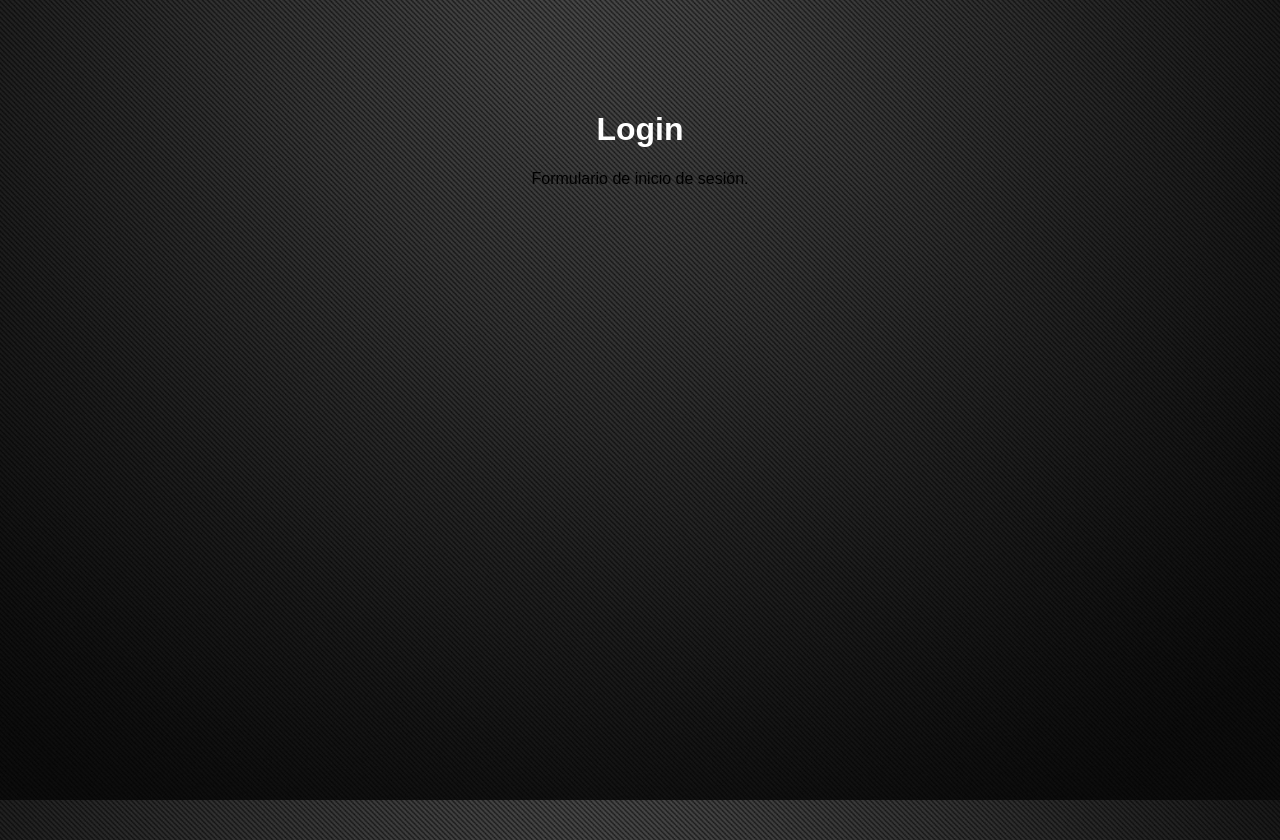
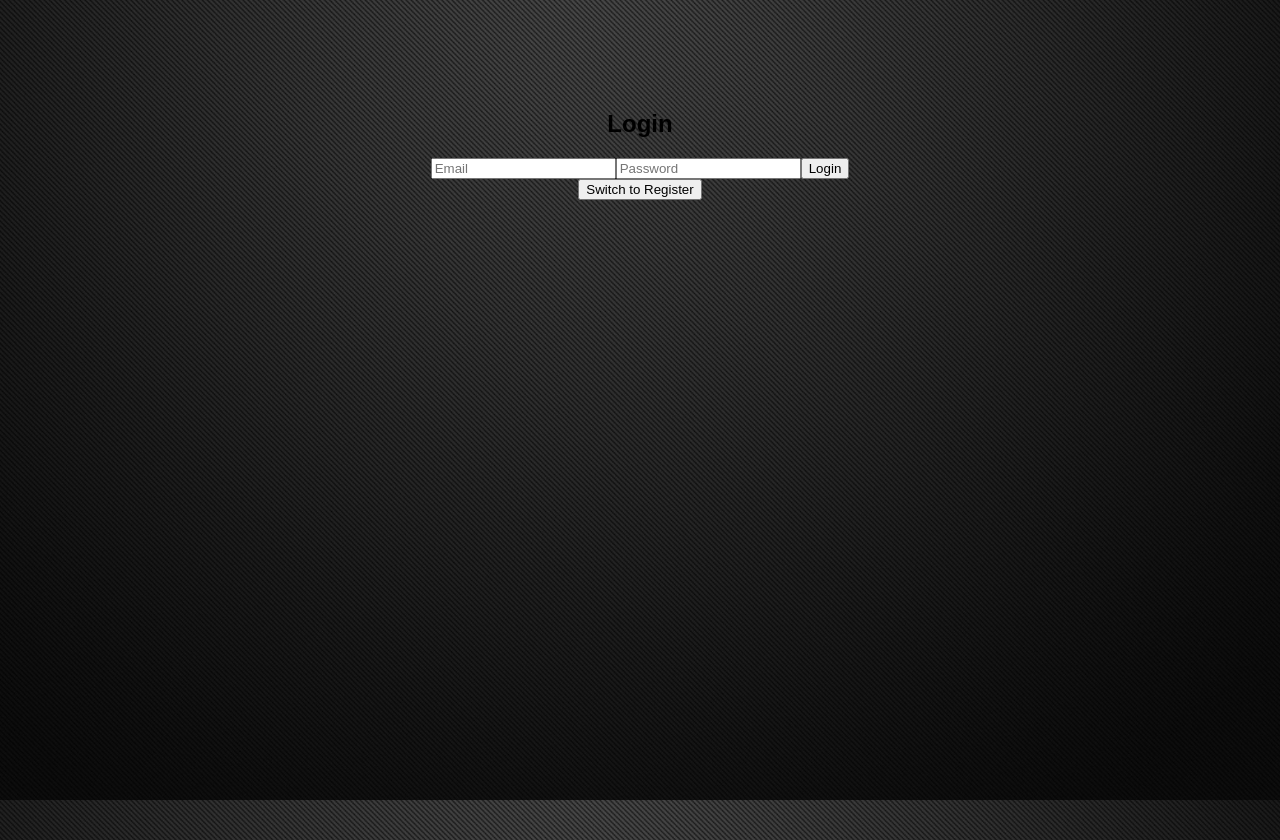
Before and after one commit to mariacamila1-coll/LM-New-World-fronted, a React (Create React App) app: page /login in a window 1280 px wide. Built offline with nearby package versions, Linux system fonts and the light colour scheme.

Commit message:
se añadió la fuancionalidad con base de datos para crear un nuevo usuario y hacer login si ya lo tiene creado

```diff
--- a/src/About.js
+++ b/src/About.js
@@ -1,4 +1,3 @@
-// src/About.js
 import React from 'react';
 
 function About() {
--- a/src/Login.js
+++ b/src/Login.js
@@ -1,12 +1,57 @@
-// src/Login.js
-import React from 'react';
+import React, { useState } from 'react';
+import axios from 'axios';
 
 function Login() {
+    const [email, setEmail] = useState('');
+    const [password, setPassword] = useState('');
+    const [username, setUsername] = useState('');
+    const [isRegistering, setIsRegistering] = useState(false);
+
+    const handleSubmit = async (e) => {
+        e.preventDefault();
+        const endpoint = isRegistering ? '/api/register' : '/api/login';
+        const data = isRegistering ? { username, email, password } : { email, password };
+
+        try {
+            const response = await axios.post(`http://localhost:5000${endpoint}`, data);
+            alert(response.data.message);
+        } catch (error) {
+            alert(error.response?.data?.error || 'An error occurred');
+        }
+    };
+
     return (
         <div>
-            <h1>Login</h1>
-            <p>Formulario de inicio de sesión.</p>
-            {/* Aquí puedes agregar el formulario de inicio de sesión */}
+            <h2>{isRegistering ? 'Register' : 'Login'}</h2>
+            <form onSubmit={handleSubmit}>
+                {isRegistering && (
+                    <input
+                        type="text"
+                        placeholder="Username"
+                        value={username}
+                        onChange={(e) => setUsername(e.target.value)}
+                        required
+                    />
+                )}
+                <input
+                    type="email"
+                    placeholder="Email"
+                    value={email}
+                    onChange={(e) => setEmail(e.target.value)}
+                    required
+                />
+                <input
+                    type="password"
+                    placeholder="Password"
+                    value={password}
+                    onChange={(e) => setPassword(e.target.value)}
+                    required
+                />
+                <button type="submit">{isRegistering ? 'Register' : 'Login'}</button>
+            </form>
+            <button onClick={() => setIsRegistering(!isRegistering)}>
+                {isRegistering ? 'Switch to Login' : 'Switch to Register'}
+            </button>
         </div>
     );
 }
```
Also changed, not shown: src/App.js (+3 -4 lines).
